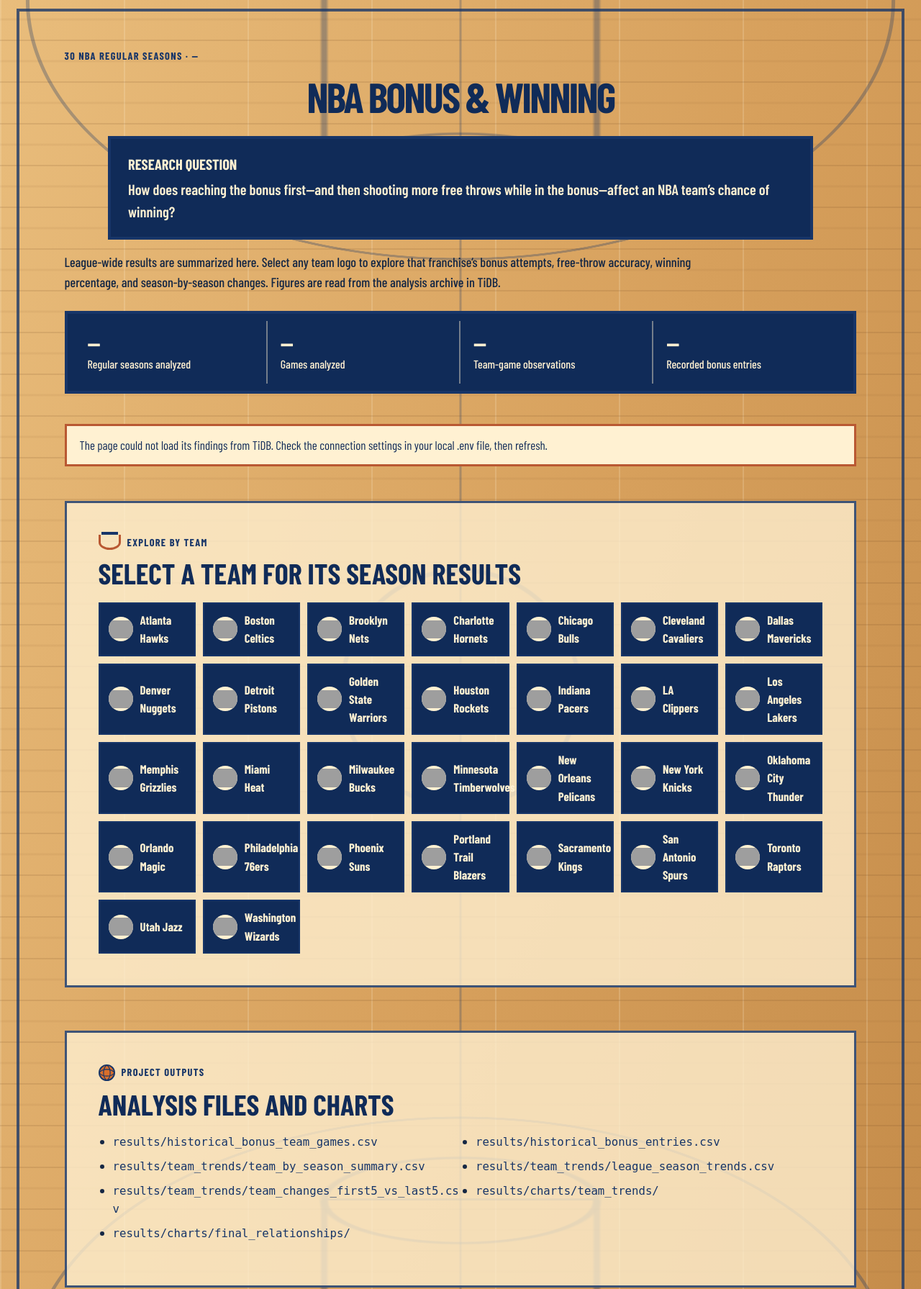
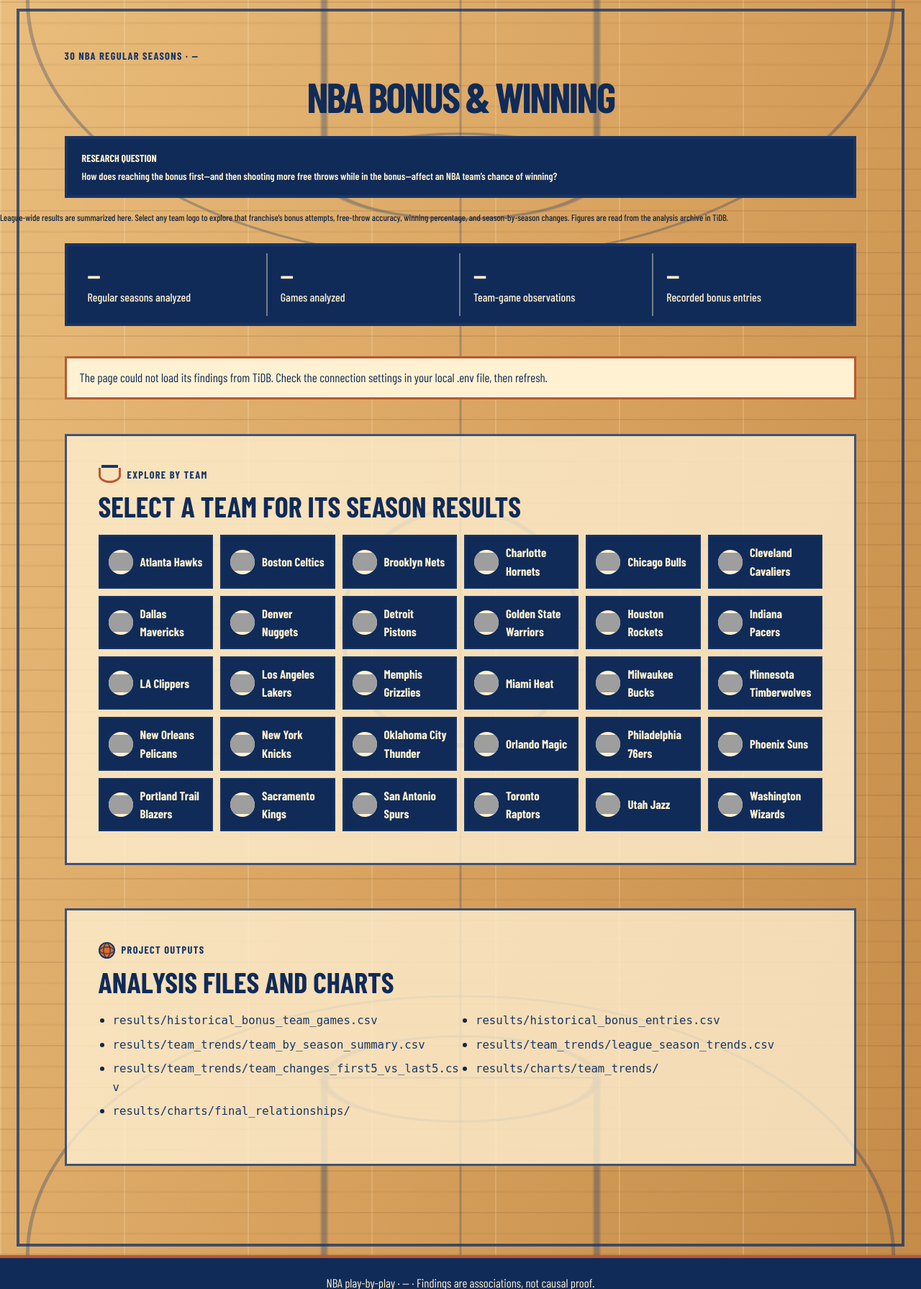
Before and after one commit to 21mhynes/NBA-data-analysis, a Flask app: page / in a window 1280 px wide. Shown: the part 176-1967 px from the top of the page at 72% size. Run offline with Flask 3, Linux system fonts and the light colour scheme; some web fonts are replaced; grey boxes are pictures that could not be loaded.

Commit message:
Refine homepage text and section layout

```diff
--- a/templates/index.html
+++ b/templates/index.html
@@ -555,6 +555,39 @@ main::after {
 .site-nav a { padding:5px 12px; color:var(--cream); border:1px solid rgba(255,241,210,.45); text-decoration:none; font-weight:700; }
 .site-nav a:hover,.site-nav a:focus-visible { background:var(--line); outline:2px solid var(--accent); }
 
+
+
+/* Homepage formatting refinements */
+@media (min-width: 1200px) {
+  .research-question {
+    max-width: none;
+    white-space: nowrap;
+    padding: 16px 20px;
+    font-size: clamp(.88rem, 1.04vw, 1.16rem);
+  }
+  .intro {
+    max-width: none;
+    width: calc(100% + 2 * clamp(22px, 7vw, 110px));
+    margin-left: calc(-1 * clamp(22px, 7vw, 110px));
+    margin-right: calc(-1 * clamp(22px, 7vw, 110px));
+    white-space: nowrap;
+    font-size: clamp(.78rem, .95vw, 1rem);
+  }
+}
+.team-directory {
+  grid-template-columns: repeat(6, minmax(0, 1fr));
+  justify-content: center;
+}
+.painted-key {
+  max-width: 1000px;
+  padding: clamp(32px, 5vw, 56px);
+}
+@media (max-width: 760px) {
+  .team-directory { grid-template-columns: repeat(3, minmax(0, 1fr)); }
+}
+@media (max-width: 480px) {
+  .team-directory { grid-template-columns: repeat(2, minmax(0, 1fr)); }
+}
   </style>
 </head>
 <body>
@@ -606,11 +639,7 @@ main::after {
       <strong>Research question</strong><br>
       How does reaching the bonus first—and then shooting more free throws while in the bonus—affect an NBA team’s chance of winning?
     </div>
-    <p class="intro">
-      League-wide results are summarized here. Select any team logo to explore that franchise’s bonus attempts,
-      free-throw accuracy, winning percentage, and season-by-season changes. Figures are read from the analysis
-      archive in TiDB.
-    </p>
+    <p class="intro">League-wide results are summarized here. Select any team logo to explore that franchise’s bonus attempts, free-throw accuracy, winning percentage, and season-by-season changes. Figures are read from the analysis archive in TiDB.</p>
 
     <section class="facts" aria-label="Dataset coverage">
       <div class="fact"><strong>{{ season_count }}</strong><span>Regular seasons analyzed</span></div>
@@ -626,7 +655,7 @@ main::after {
         <div class="eyebrow">League finding · First to the bonus</div>
         <h2>A small edge across the full game</h2>
         <div class="big-number">{{ "%.2f"|format(data.first_bonus_pct) }}%</div>
-        <p>The team that reached the bonus first won this share of the time. The association is modest and does not make first-to-bonus a strong predictor by itself.</p>
+        <p>The team that reached the bonus before its opponent in more periods of the game won this share of the time. “First” is counted separately by period and summarized across the game; it does not mean the first team to reach the bonus anywhere in the game.</p>
         <p class="small-note">Recorded first bonus entries in {{ "{:,}".format(data.first_bonus_games) }} games.</p>
       </section>
 
```
